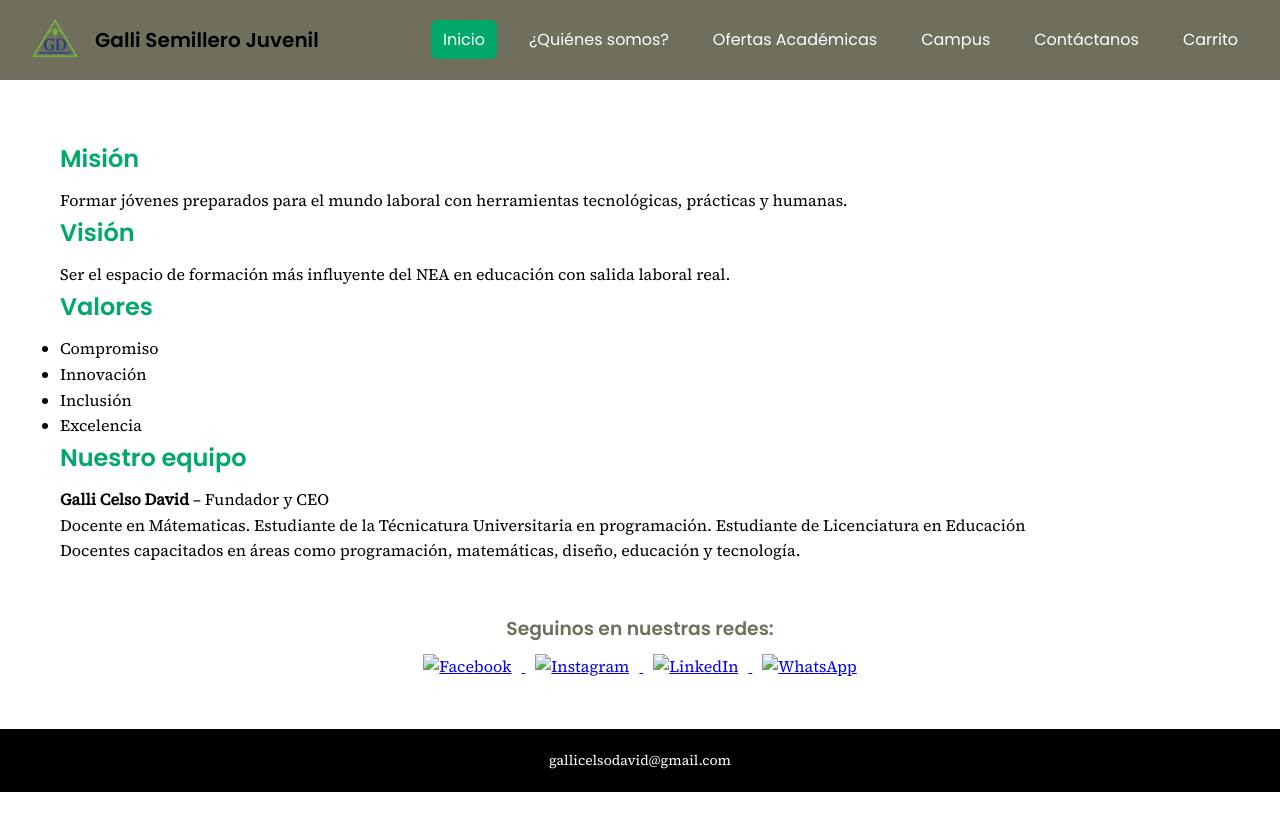
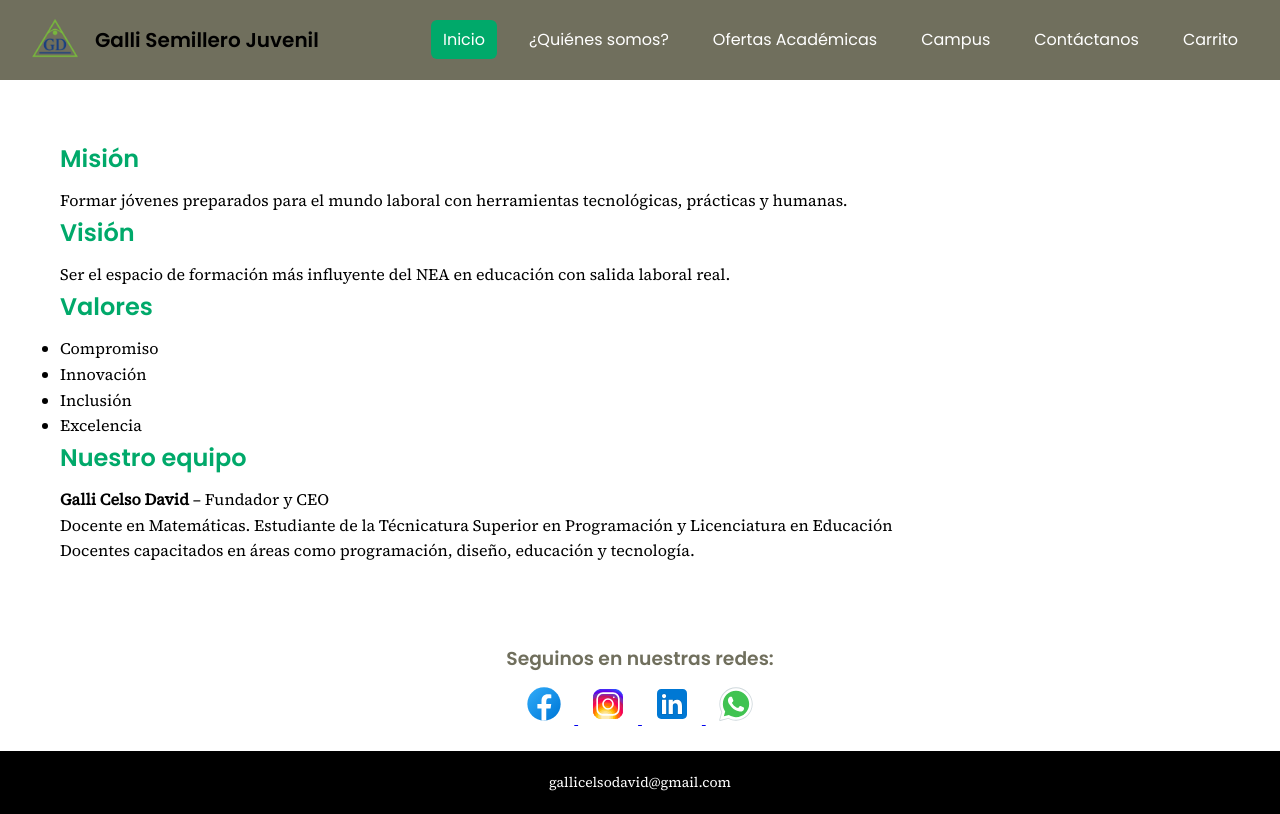
Before and after one commit to GalliCelsoDavid/galli-semillero, a plain HTML site: page quienes-somos.html in a window 1280 px wide. Drawn offline with Linux system fonts and the light colour scheme.

Commit message:
Update quienes-somos.html

```diff
--- a/quienes-somos.html
+++ b/quienes-somos.html
@@ -42,27 +42,28 @@
 
       <h2>Nuestro equipo</h2>
       <p><strong>Galli Celso David</strong> – Fundador y CEO</p>
-      <p> Docente en Mátematicas. Estudiante de la Técnicatura Universitaria en programación. Estudiante de Licenciatura en Educación</p>
-      <p>Docentes capacitados en áreas como programación, matemáticas, diseño, educación y tecnología.</p>
+      <p>Docente en Matemáticas. Estudiante de la Técnicatura Superior en Programación y Licenciatura en Educación</p>
+      <p>Docentes capacitados en áreas como programación, diseño, educación y tecnología.</p>
     </section>
+  </main>
+
   <section class="redes-sociales">
     <h3>Seguinos en nuestras redes:</h3>
     <div class="iconos-redes">
       <a href="https://www.facebook.com/galli.david.5" target="_blank" title="Facebook">
-          <img src="facebook.svg" alt="Facebook" />
+        <img src="img/facebook.svg" alt="Facebook" />
       </a>
       <a href="https://www.instagram.com/" target="_blank" title="Instagram">
-          <img src="instagram.svg" alt="Instagram" />
+        <img src="img/instagram.svg" alt="Instagram" />
       </a>
       <a href="https://www.linkedin.com/feed/" target="_blank" title="LinkedIn">
-          <img src="linkedin.svg" alt="LinkedIn" />
+        <img src="img/linkedin.svg" alt="LinkedIn" />
       </a>
       <a href="https://wa.me/" target="_blank" title="WhatsApp">
-          <img src="whatsapp.svg" alt="WhatsApp" />
+        <img src="img/whatsapp.svg" alt="WhatsApp" />
       </a>
     </div>
   </section>
-</main>
 
   <footer>
     <p>gallicelsodavid@gmail.com</p>
```
Lines whose indentation alone changed are shown as unchanged.
